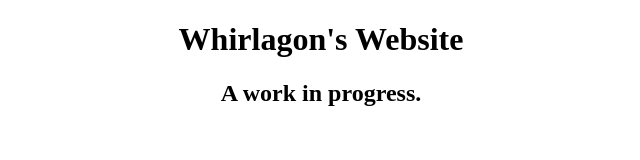
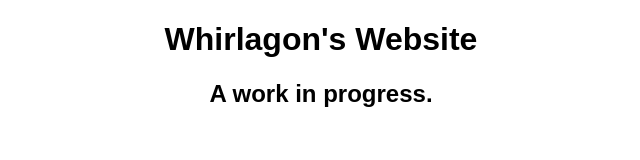
Before and after one commit to Whirlagon/whirlagon.github.io, a plain HTML site: page index.html in a window 1280 px wide. Shown: the whole page, without its empty margins (319-959 px from the left). Drawn offline with Linux system fonts and the light colour scheme.

Commit message:
Update index.html

```diff
--- a/index.html
+++ b/index.html
@@ -5,7 +5,7 @@
         Whirlagon
     </title>
   </head>
-  <body style="font-family: Helvatica;">
+  <body style="font-family: sans-serif;">
     <h1 style="text-align: center;">Whirlagon's Website</h1>
     <h2 style="text-align: center;">A work in progress.</h2>
   </body>
```
